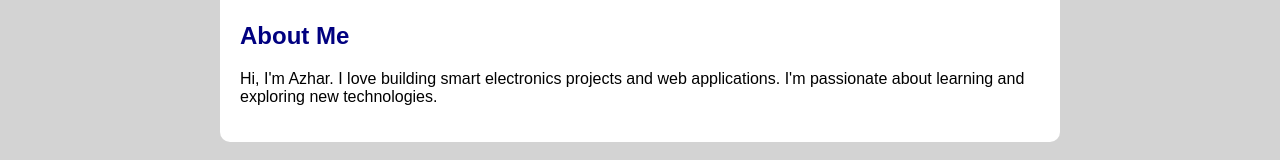
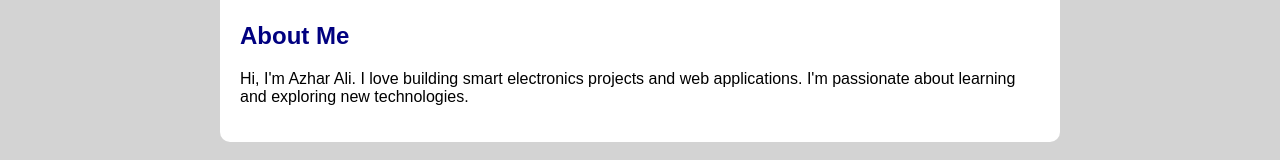
Before and after one commit to iTzAzHaRaLi/My-Website, a plain HTML site: page index.html in a window 1280 px wide. Shown: the part 281-441 px from the top of the page. Drawn offline with Linux system fonts and the light colour scheme.

Commit message:
Update index.html

```diff
--- a/index.html
+++ b/index.html
@@ -75,7 +75,7 @@ a:hover {
 
 <section>
 <h2>About Me</h2>
-<p>Hi, I'm Azhar. I love building smart electronics projects and web applications. I'm passionate about learning and exploring new technologies.</p>
+<p>Hi, I'm Azhar Ali. I love building smart electronics projects and web applications. I'm passionate about learning and exploring new technologies.</p>
 </section>
 
 <section>
```
